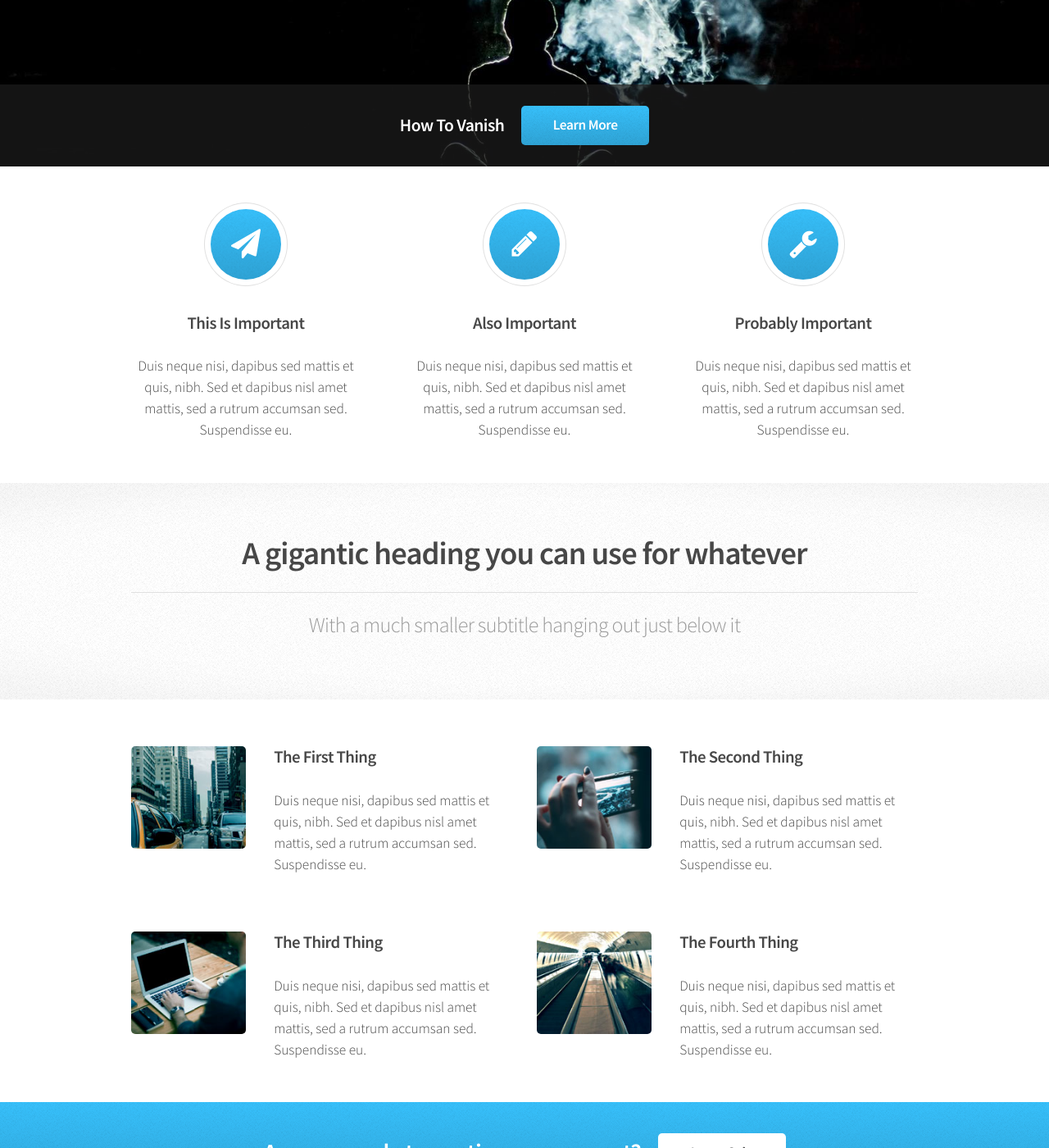
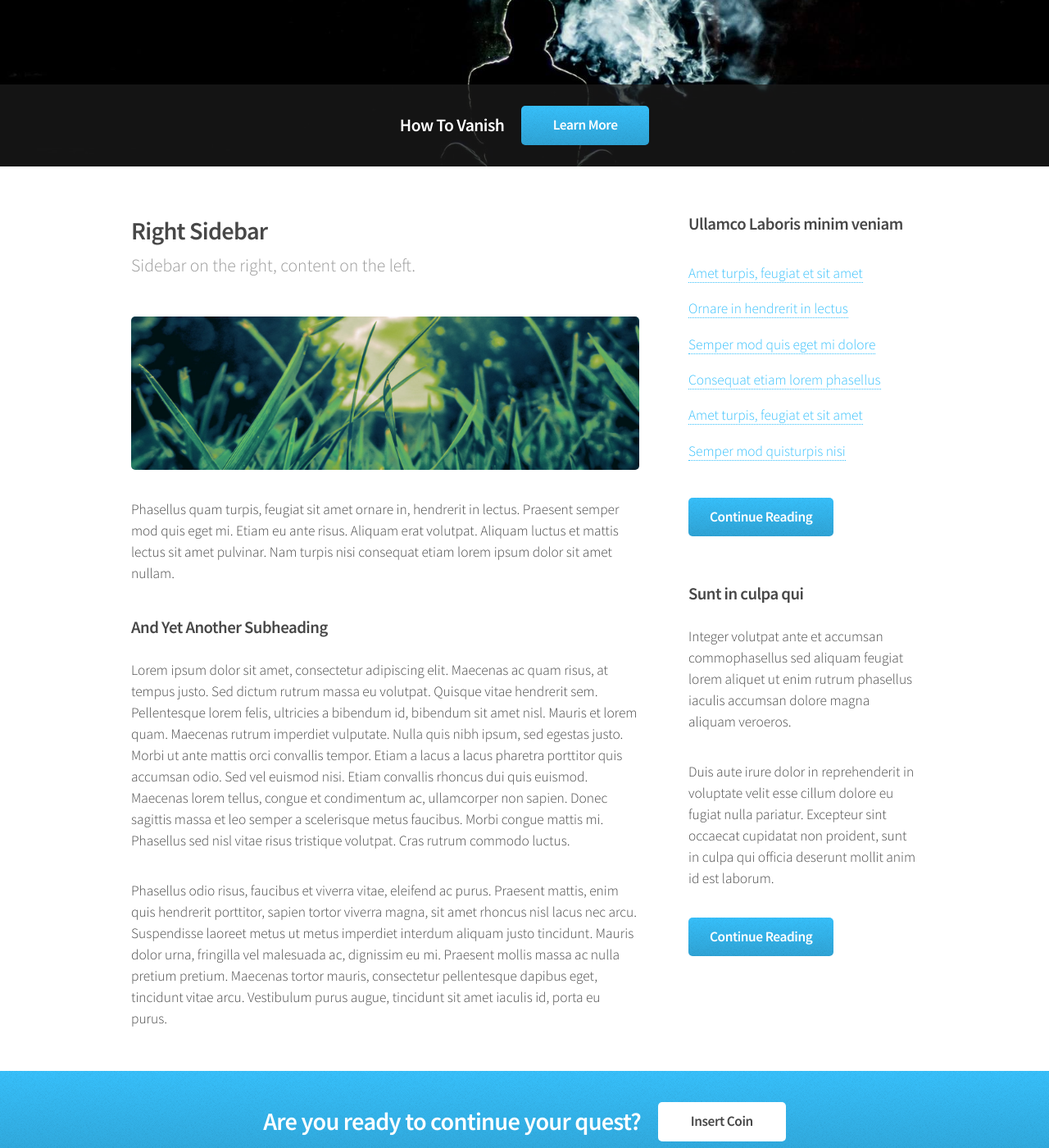
Before and after one commit to kripikroli/dev_howtovanish, a Jekyll site: the page built from index.html, in a window 1280 px wide and 1400 px high, scrolled down 390 px. Shown: the whole window at 82% size. Built offline with Jekyll 4.4.1, drawn with Linux system fonts in a browser that asks for light colours; the list of posts is cut into pages by our own code.

Commit message:
Update index.html

```diff
--- a/index.html
+++ b/index.html
@@ -11,87 +11,51 @@ layout: default
 		</header>
 	</section>
 
-<!-- Highlights -->
+<!-- Main -->
 	<section class="wrapper style1">
 		<div class="container">
 			<div class="row double">
-				<section class="4u">
-					<div class="box highlight">
-						<i class="icon major fa-paper-plane"></i>
-						<h3>This Is Important</h3>
-						<p>Duis neque nisi, dapibus sed mattis et quis, nibh. Sed et dapibus nisl amet mattis, sed a rutrum accumsan sed. Suspendisse eu.</p>
+				<div class="8u">
+					<div id="content">
+
+						<!-- Content -->
+
+							<article>
+								<header>
+									<h2>Right Sidebar</h2>
+									<p>Sidebar on the right, content on the left.</p>
+								</header>
+
+								<span class="image featured"><img src="{{ site.baseurl }}/assets/images/banner.jpg" alt="" /></span>
+
+								<p>Phasellus quam turpis, feugiat sit amet ornare in, hendrerit in lectus.
+								Praesent semper mod quis eget mi. Etiam eu ante risus. Aliquam erat volutpat.
+								Aliquam luctus et mattis lectus sit amet pulvinar. Nam turpis nisi
+								consequat etiam lorem ipsum dolor sit amet nullam.</p>
+
+								<h3>And Yet Another Subheading</h3>
+								<p>Lorem ipsum dolor sit amet, consectetur adipiscing elit. Maecenas ac quam risus, at tempus
+								justo. Sed dictum rutrum massa eu volutpat. Quisque vitae hendrerit sem. Pellentesque lorem felis,
+								ultricies a bibendum id, bibendum sit amet nisl. Mauris et lorem quam. Maecenas rutrum imperdiet
+								vulputate. Nulla quis nibh ipsum, sed egestas justo. Morbi ut ante mattis orci convallis tempor.
+								Etiam a lacus a lacus pharetra porttitor quis accumsan odio. Sed vel euismod nisi. Etiam convallis
+								rhoncus dui quis euismod. Maecenas lorem tellus, congue et condimentum ac, ullamcorper non sapien.
+								Donec sagittis massa et leo semper a scelerisque metus faucibus. Morbi congue mattis mi.
+								Phasellus sed nisl vitae risus tristique volutpat. Cras rutrum commodo luctus.</p>
+
+								<p>Phasellus odio risus, faucibus et viverra vitae, eleifend ac purus. Praesent mattis, enim
+								quis hendrerit porttitor, sapien tortor viverra magna, sit amet rhoncus nisl lacus nec arcu.
+								Suspendisse laoreet metus ut metus imperdiet interdum aliquam justo tincidunt. Mauris dolor urna,
+								fringilla vel malesuada ac, dignissim eu mi. Praesent mollis massa ac nulla pretium pretium.
+								Maecenas tortor mauris, consectetur pellentesque dapibus eget, tincidunt vitae arcu.
+								Vestibulum purus augue, tincidunt sit amet iaculis id, porta eu purus.</p>
+							</article>
+
 					</div>
-				</section>
-				<section class="4u">
-					<div class="box highlight">
-						<i class="icon major fa-pencil"></i>
-						<h3>Also Important</h3>
-						<p>Duis neque nisi, dapibus sed mattis et quis, nibh. Sed et dapibus nisl amet mattis, sed a rutrum accumsan sed. Suspendisse eu.</p>
-					</div>
-				</section>
-				<section class="4u">
-					<div class="box highlight">
-						<i class="icon major fa-wrench"></i>
-						<h3>Probably Important</h3>
-						<p>Duis neque nisi, dapibus sed mattis et quis, nibh. Sed et dapibus nisl amet mattis, sed a rutrum accumsan sed. Suspendisse eu.</p>
-					</div>
-				</section>
-			</div>
-		</div>
-	</section>
-
-<!-- Gigantic Heading -->
-	<section class="wrapper style2">
-		<div class="container">
-			<header class="major">
-				<h2>A gigantic heading you can use for whatever</h2>
-				<p>With a much smaller subtitle hanging out just below it</p>
-			</header>
-		</div>
-	</section>
-
-<!-- Posts -->
-	<section class="wrapper style1">
-		<div class="container">
-			<div class="row">
-				<section class="6u">
-					<div class="box post">
-						<a href="#" class="image left"><img src="{{ site.baseurl }}/assets/images/pic01.jpg" alt="" /></a>
-						<div class="inner">
-							<h3>The First Thing</h3>
-							<p>Duis neque nisi, dapibus sed mattis et quis, nibh. Sed et dapibus nisl amet mattis, sed a rutrum accumsan sed. Suspendisse eu.</p>
-						</div>
-					</div>
-				</section>
-				<section class="6u">
-					<div class="box post">
-						<a href="#" class="image left"><img src="{{ site.baseurl }}/assets/images/pic02.jpg" alt="" /></a>
-						<div class="inner">
-							<h3>The Second Thing</h3>
-							<p>Duis neque nisi, dapibus sed mattis et quis, nibh. Sed et dapibus nisl amet mattis, sed a rutrum accumsan sed. Suspendisse eu.</p>
-						</div>
-					</div>
-				</section>
-			</div>
-			<div class="row">
-				<section class="6u">
-					<div class="box post">
-						<a href="#" class="image left"><img src="{{ site.baseurl }}/assets/images/pic03.jpg" alt="" /></a>
-						<div class="inner">
-							<h3>The Third Thing</h3>
-							<p>Duis neque nisi, dapibus sed mattis et quis, nibh. Sed et dapibus nisl amet mattis, sed a rutrum accumsan sed. Suspendisse eu.</p>
-						</div>
-					</div>
-				</section>
-				<section class="6u">
-					<div class="box post">
-						<a href="#" class="image left"><img src="{{ site.baseurl }}/assets/images/pic04.jpg" alt="" /></a>
-						<div class="inner">
-							<h3>The Fourth Thing</h3>
-							<p>Duis neque nisi, dapibus sed mattis et quis, nibh. Sed et dapibus nisl amet mattis, sed a rutrum accumsan sed. Suspendisse eu.</p>
-						</div>
-					</div>
-				</section>
+				</div>
+				<div class="4u">
+					{% include sidebar.html %}
+				</div>
 			</div>
 		</div>
 	</section>
```
